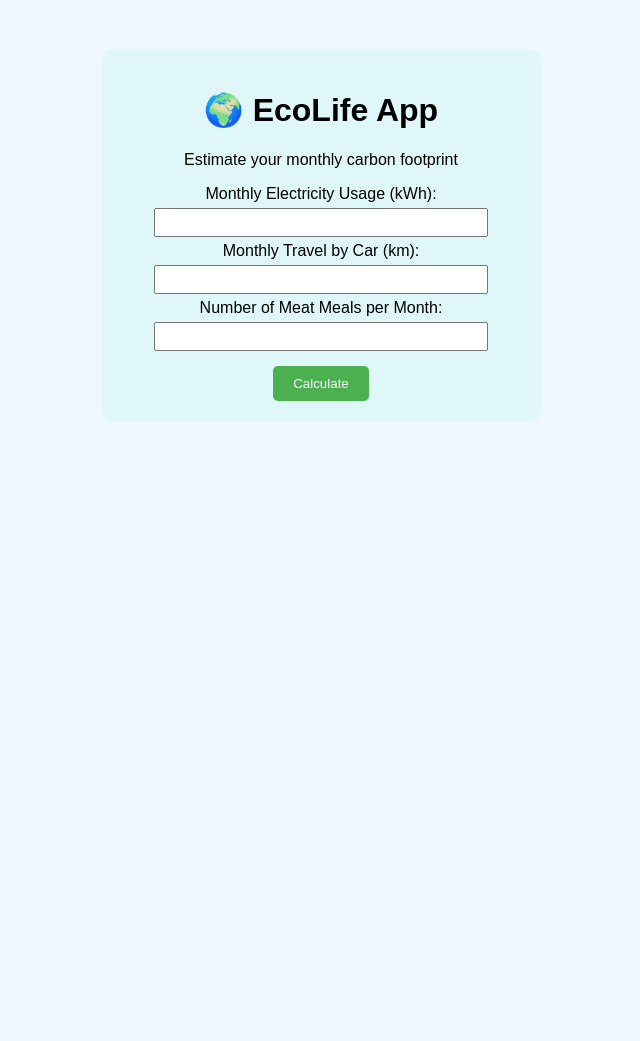
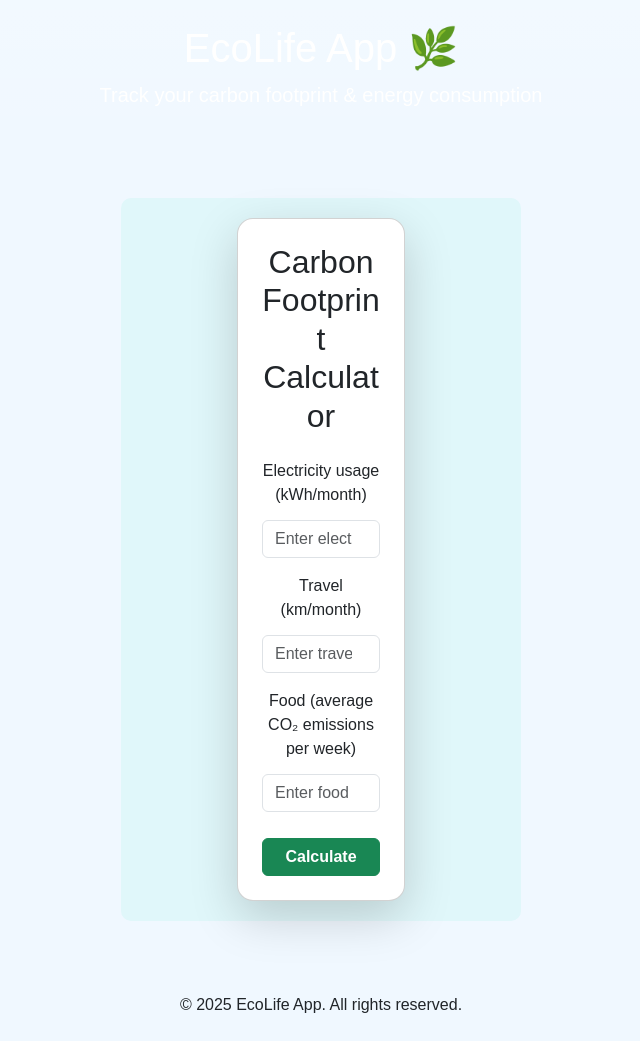
Before and after one commit to achivyshnavi2004-byte/EcoLife-App, a Flask app: page / in a window 1280 px wide. Shown: the whole page, without its empty margins (319-959 px from the left). Before the commit the page ends 421 px from the top, so only its background shows below. Run offline with Flask 3, Linux system fonts and the light colour scheme.

Commit message:
Update index.html

```diff
--- a/templates/index.html
+++ b/templates/index.html
@@ -1,31 +1,50 @@
 <!DOCTYPE html>
-<html>
+<html lang="en">
 <head>
-    <title>EcoLife App</title>
-    <link rel="stylesheet" type="text/css" href="{{ url_for('static', filename='style.css') }}">
+    <meta charset="UTF-8">
+    <meta name="viewport" content="width=device-width, initial-scale=1.0">
+    <title>EcoLife App 🌱</title>
+    <link href="https://cdn.jsdelivr.net/npm/bootstrap@5.3.2/dist/css/bootstrap.min.css" rel="stylesheet">
+    <link href="https://fonts.googleapis.com/css2?family=Roboto:wght@400;700&display=swap" rel="stylesheet">
+    <link rel="stylesheet" href="{{ url_for('static', filename='style.css') }}">
 </head>
 <body>
-    <div class="container">
-        <h1>🌍 EcoLife App</h1>
-        <p>Estimate your monthly carbon footprint</p>
-        <form method="POST">
-            <label>Monthly Electricity Usage (kWh):</label>
-            <input type="number" name="electricity" step="0.1" required><br>
-
-            <label>Monthly Travel by Car (km):</label>
-            <input type="number" name="travel" step="0.1" required><br>
-
-            <label>Number of Meat Meals per Month:</label>
-            <input type="number" name="meat" required><br>
-
-            <button type="submit">Calculate</button>
-        </form>
-        {% if result %}
-            <div class="result">
-                <h2>Result:</h2>
-                <p>{{ result }}</p>
+    <header class="bg-gradient p-4 text-center text-white">
+        <h1>EcoLife App 🌿</h1>
+        <p class="lead">Track your carbon footprint & energy consumption</p>
+    </header>
+    <main class="container my-5">
+        <div class="row justify-content-center">
+            <div class="col-md-6">
+                <div class="card p-4 shadow-lg rounded-4">
+                    <h2 class="text-center mb-4">Carbon Footprint Calculator</h2>
+                    <form method="POST">
+                        <div class="mb-3">
+                            <label for="electricity" class="form-label">Electricity usage (kWh/month)</label>
+                            <input type="number" class="form-control" id="electricity" name="electricity" placeholder="Enter electricity usage" required>
+                        </div>
+                        <div class="mb-3">
+                            <label for="travel" class="form-label">Travel (km/month)</label>
+                            <input type="number" class="form-control" id="travel" name="travel" placeholder="Enter travel distance" required>
+                        </div>
+                        <div class="mb-3">
+                            <label for="food" class="form-label">Food (average CO₂ emissions per week)</label>
+                            <input type="number" class="form-control" id="food" name="food" placeholder="Enter food impact" required>
+                        </div>
+                        <button type="submit" class="btn btn-success w-100 fw-bold">Calculate</button>
+                    </form>
+                    {% if result %}
+                    <div class="alert alert-success text-center mt-4">
+                        Your estimated carbon footprint: <strong>{{ result }} kg CO₂</strong>
+                    </div>
+                    {% endif %}
+                </div>
             </div>
-        {% endif %}
-    </div>
+        </div>
+    </main>
+    <footer class="text-center py-4">
+        &copy; 2025 EcoLife App. All rights reserved.
+    </footer>
+    <script src="https://cdn.jsdelivr.net/npm/bootstrap@5.3.2/dist/js/bootstrap.bundle.min.js"></script>
 </body>
 </html>
```
